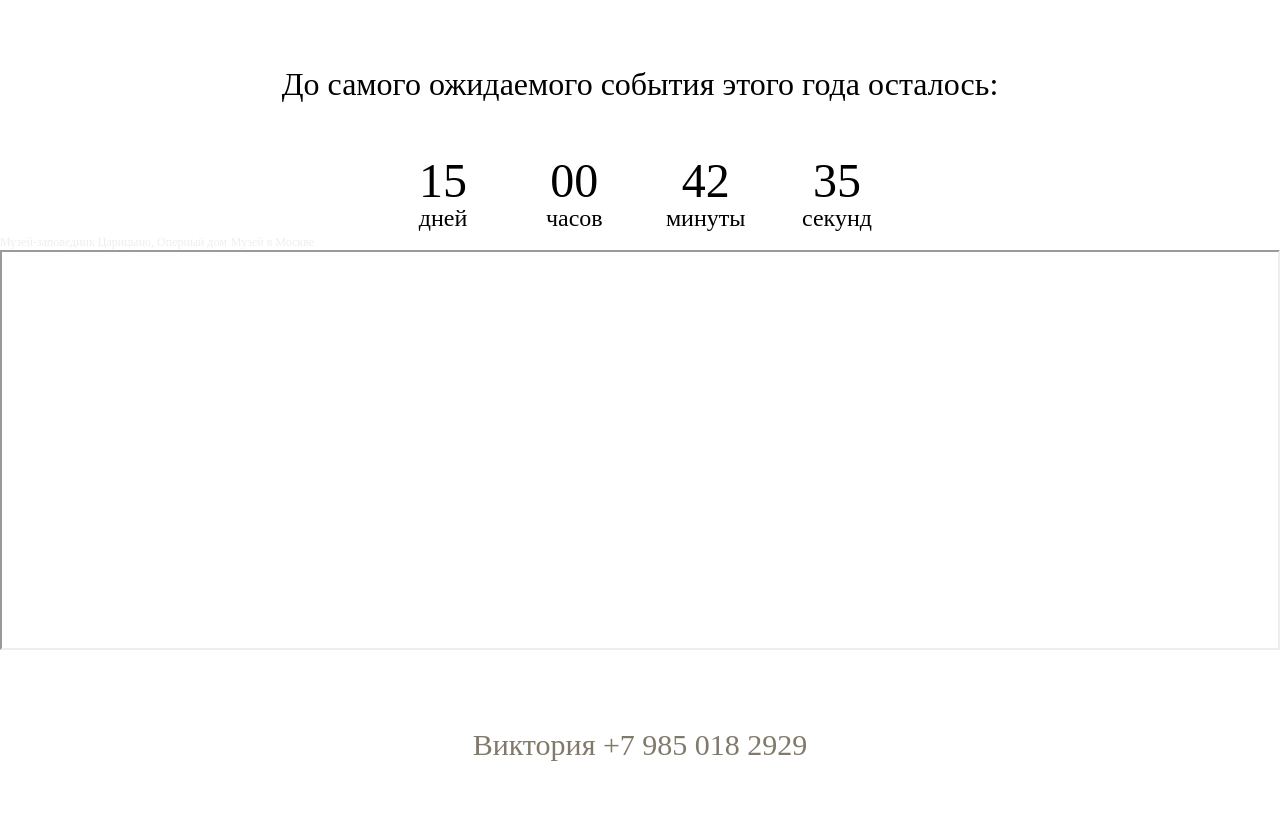
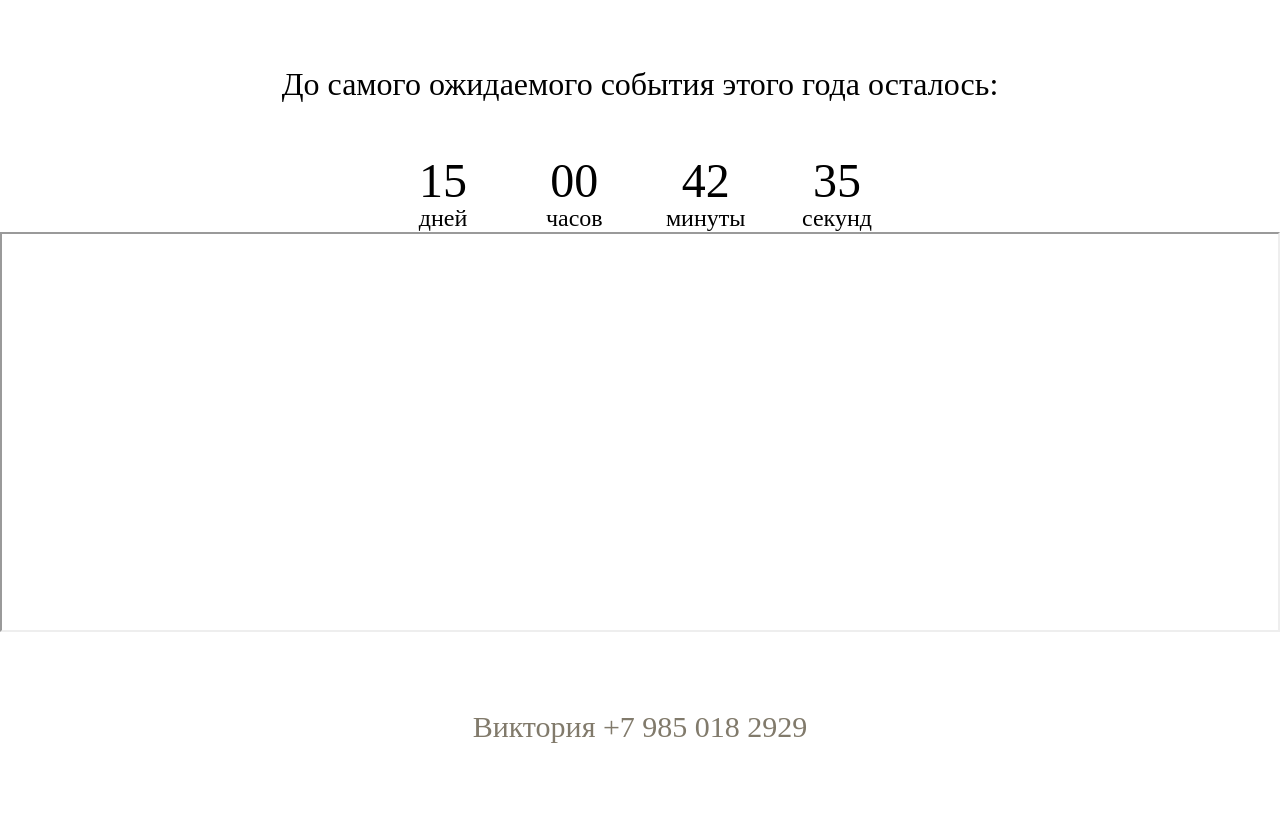
Before and after one commit to YerFish/Wedding-invitation, a plain HTML site: page index.html in a window 1280 px wide. Shown: the part 1211-2047 px from the top of the page. Drawn offline with Linux system fonts and the light colour scheme; a web font is replaced by a local one.

Commit message:
+map, section 1 full

```diff
--- a/index.html
+++ b/index.html
@@ -54,11 +54,10 @@
         <section class="section-5-map">
           <div class= "map" style="overflow: hidden">
             <a href="https://yandex.ru/maps/org/muzey_zapovednik_tsaritsyno_operny_dom/58998215513/?utm_medium=mapframe&utm_source=maps"
-              style="color: #eee; font-size: 12px"
-              >Музей-заповедник Царицыно, Оперный дом</a>
+              style="color: #eee; font-size: 12px"></a>
               <a href="https://yandex.ru/maps/213/moscow/category/museum/184105894/?utm_medium=mapframe&utm_source=maps"
               style="color: #eee; font-size: 12px"
-              >Музей в Москве<br></a
+              ></a
             ><iframe
               src="https://yandex.ru/map-widget/v1/?ll=37.680500%2C55.614607&mode=search&oid=58998215513&ol=biz&z=17.02"
               width="100%"
```
